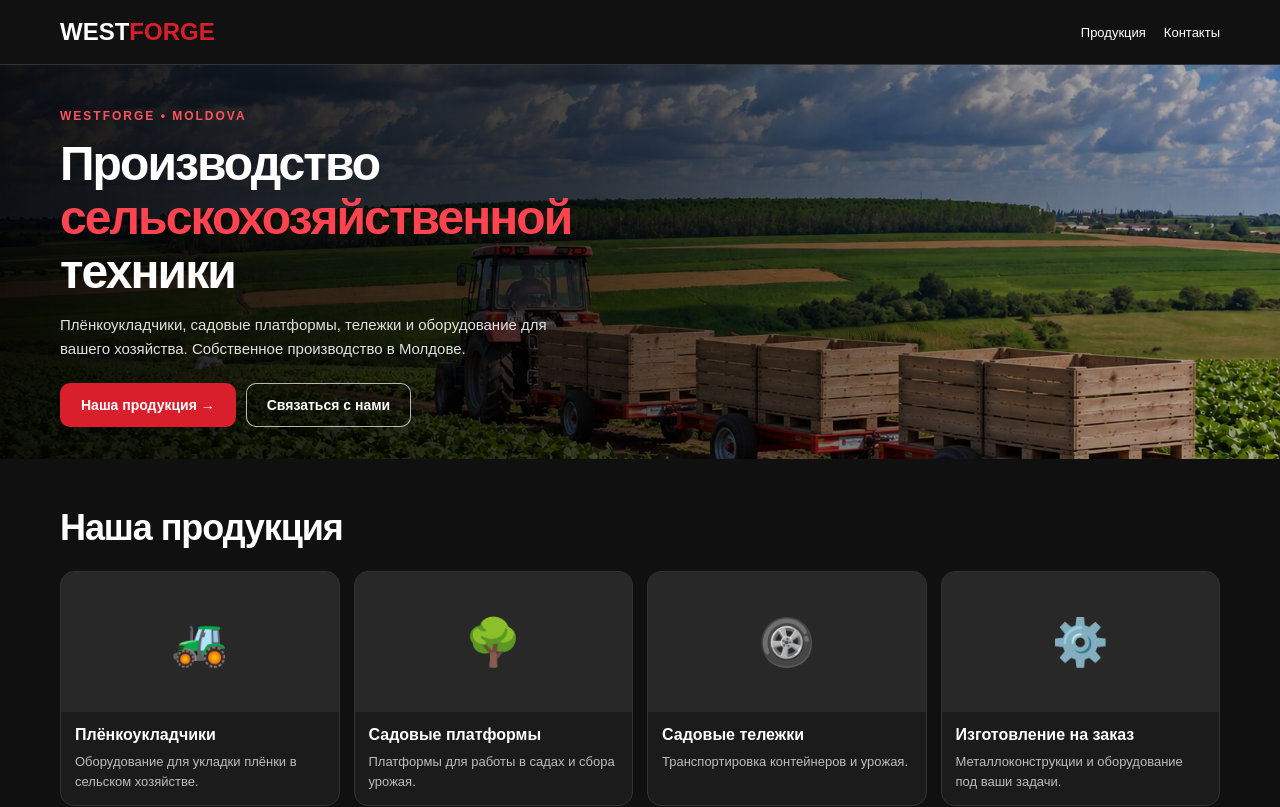
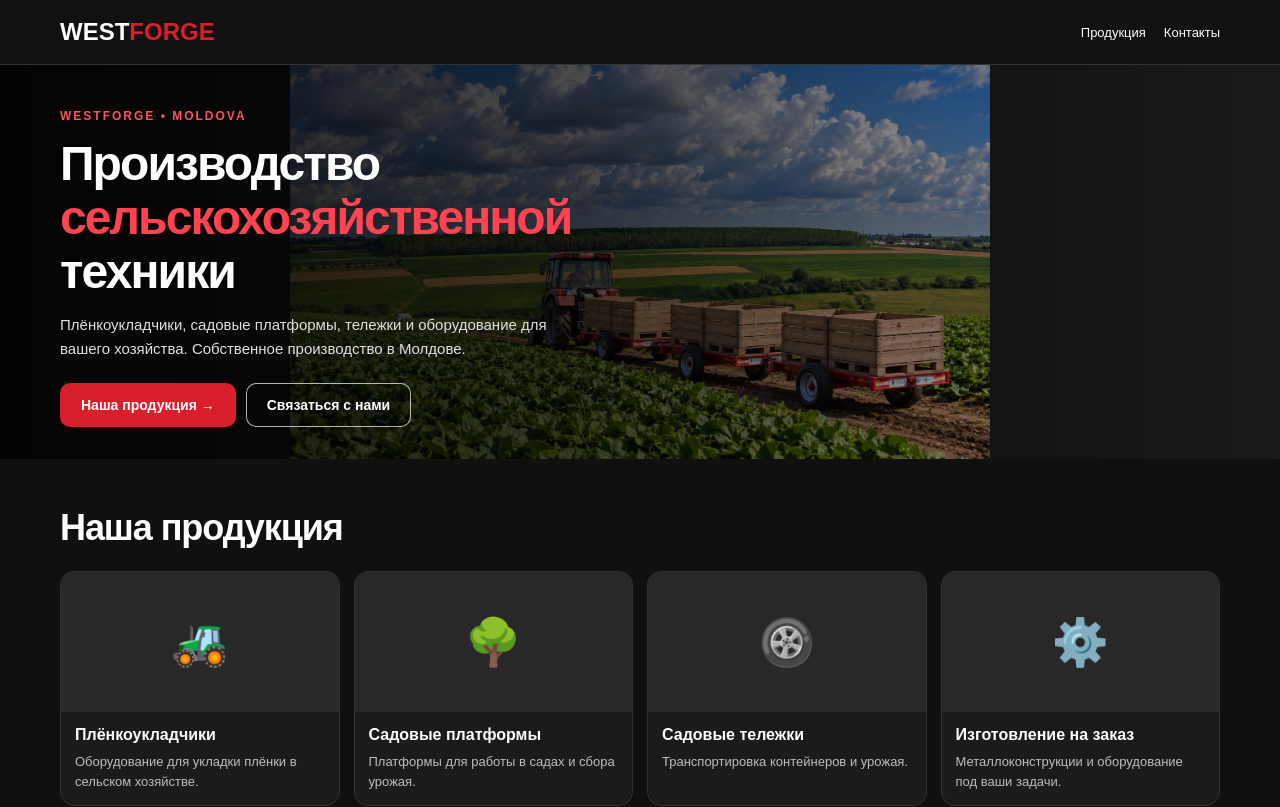
Before and after one commit to Stratu2026/WestForge, a Next.js app: page / in a window 1280 px wide. Shown: the top 807 px of the page. Built offline with nearby package versions, Linux system fonts and the light colour scheme.

Commit message:
Update page.tsx

```diff
--- a/app/page.tsx
+++ b/app/page.tsx
@@ -65,7 +65,8 @@ export default function Home() {
           backgroundImage:
             "linear-gradient(90deg, rgba(0,0,0,.90) 0%, rgba(0,0,0,.70) 45%, rgba(0,0,0,.20) 100%), url('/hero-desktop.webp')",
           backgroundPosition: "center",
-          backgroundSize: "cover",
+          backgroundSize: "contain",
+backgroundRepeat: "no-repeat",
         }}
       >
         <div
```
